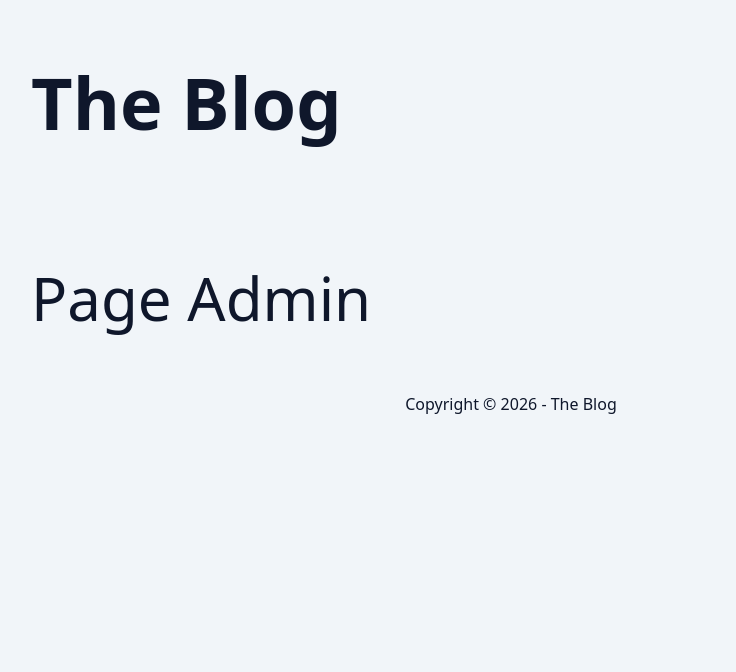
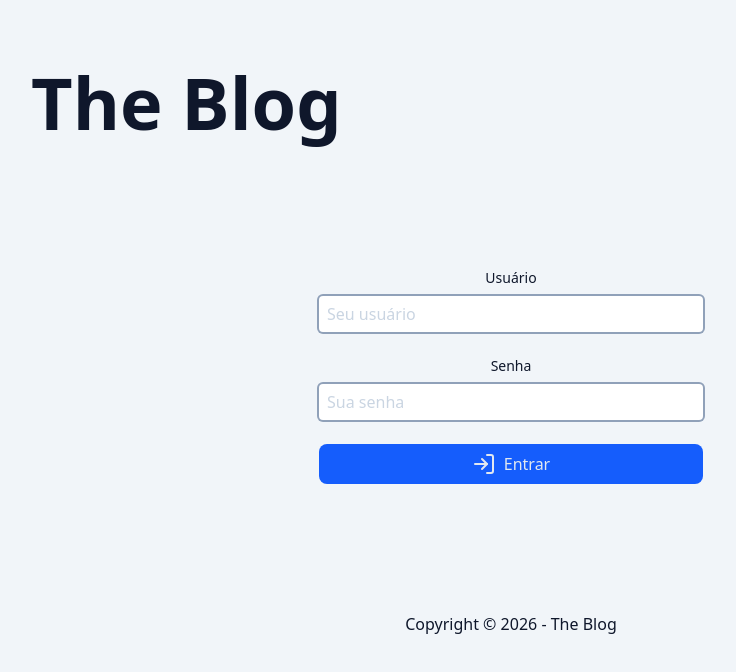
Before and after one commit to A-jota07/blog, a Next.js app: page /admin/login in a window 1280 px wide. Shown: the top 672 px of the page, without its empty margins (129-865 px from the left). Built offline with nearby package versions, Linux system fonts and the light colour scheme.

Commit message:
Componente LoginForm, server action login e logout

```diff
--- /dev/null
+++ b/src/actions/login/login-action.ts
@@ -0,0 +1,13 @@
+'use server';
+
+type LoginActionState = {
+   username: string;
+   error: string;
+};
+
+export async function loginAction(state: LoginActionState, formData: FormData) {
+   return {
+      username: '',
+      error: 'Teste de erro',
+   };
+}
--- /dev/null
+++ b/src/actions/login/logout-action.ts
@@ -0,0 +1,3 @@
+'use server';
+
+export async function logoutAction() {}
--- a/src/app/admin/login/page.tsx
+++ b/src/app/admin/login/page.tsx
@@ -1,5 +1,7 @@
+import { LoginForm } from '@/components/admin/LoginForm';
+
 export const dynamic = 'force-dynamic';
 
 export default async function AdminLoginPage() {
-   return <div className='py-16 text-6xl'>Page Admin</div>;
+   return <LoginForm />;
 }
--- a/src/components/Button/index.tsx
+++ b/src/components/Button/index.tsx
@@ -47,7 +47,8 @@
    const buttonClasses = clsx(
       buttonVariant[variant],
       buttonSizes[size],
-      'flex items-center justify-center cursor-pointer',
+      'flex items-center justify-center gap-2',
+      'cursor-pointer',
       'transition',
       'disabled:bg-slate-200 disabled:text-slate-400',
       'disabled:cursor-not-allowed',
--- a/src/components/admin/ImageUploader/index.tsx
+++ b/src/components/admin/ImageUploader/index.tsx
@@ -42,7 +42,7 @@
          Number(process.env.NEXT_PUBLIC_IMAGE_UPLOAD_MAX_SIZE) || 921600;
 
       if (file.size > uploadMaxSize) {
-         const readableMaxSize = uploadMaxSize / 1024;
+         const readableMaxSize = (uploadMaxSize / 1024).toFixed(2);
          toast.error(`Imagem muito grande. Máx.: ${readableMaxSize}KB.`);
 
          fileInput.value = '';
--- /dev/null
+++ b/src/components/admin/LoginForm/index.tsx
@@ -0,0 +1,65 @@
+'use client';
+
+import { loginAction } from '@/actions/login/login-action';
+import { Button } from '@/components/Button';
+import { InputText } from '@/components/InputText';
+import clsx from 'clsx';
+import { LogInIcon } from 'lucide-react';
+import { useActionState, useEffect } from 'react';
+import { toast } from 'react-toastify';
+
+export function LoginForm() {
+   const initialState = {
+      username: '',
+      error: '',
+   };
+   const [state, action, isPending] = useActionState(loginAction, initialState);
+
+   useEffect(() => {
+      if (state.error) {
+         toast.dismiss();
+         toast.error(state.error);
+      }
+   }, [state]);
+
+   const btnClasses = clsx(
+      'flex items-center justify-center gap-2 cursor-pointer',
+      'bg-blue-600 text-slate-200 hover:bg-blue-800',
+      'px-4 py-2 rounded-lg transition-all',
+   );
+
+   return (
+      <div
+         className={clsx(
+            'flex items-center justify-center',
+            'text-center max-w-sm mt-16 mb-32 mx-auto',
+         )}
+      >
+         <form action={action} className='flex-1 flex flex-col gap-6'>
+            <InputText
+               type='text'
+               name='username'
+               labelText='Usuário'
+               placeholder='Seu usuário'
+               disabled={isPending}
+               defaultValue={state.username}
+            />
+
+            <InputText
+               type='password'
+               name='password'
+               labelText='Senha'
+               placeholder='Sua senha'
+               disabled={isPending}
+            />
+
+            <Button disabled={isPending} type='submit' className={btnClasses}>
+               <LogInIcon />
+               Entrar
+            </Button>
+
+            {!!state.error && <p className='text-red-600'>{state.error}</p>}
+         </form>
+      </div>
+   );
+}
```
